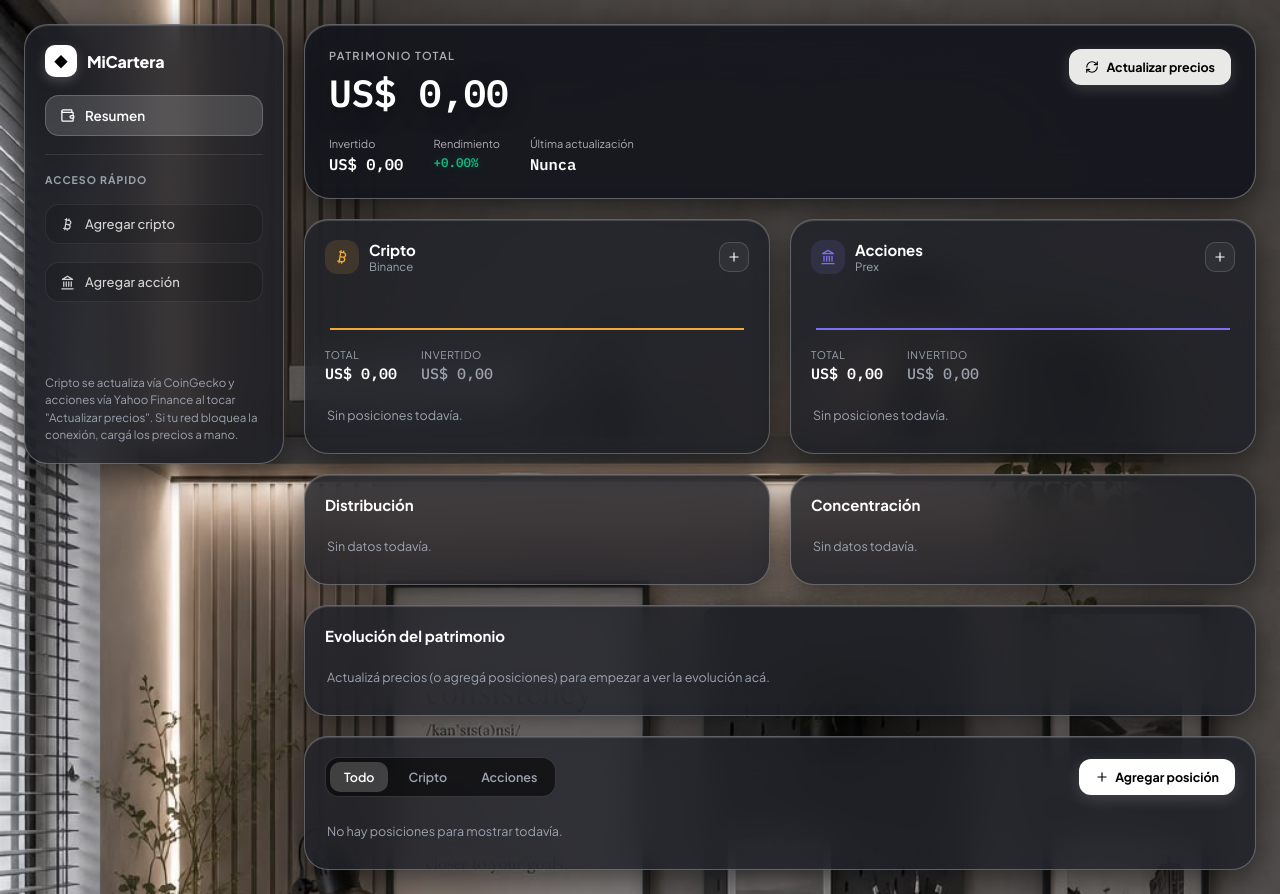
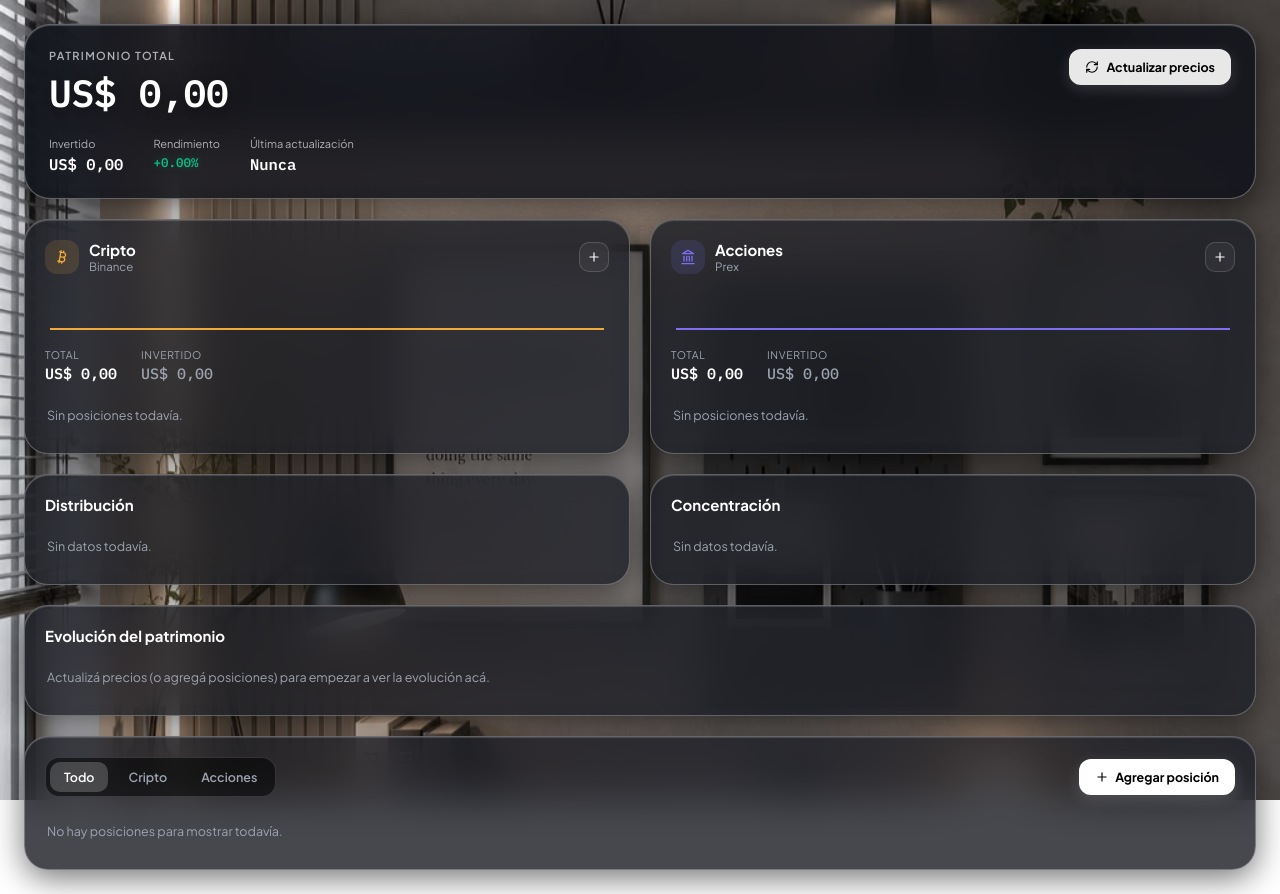
Before and after one commit to laurensilva-lab/idraft-portfolio, a React (Vite) app: page / in a window 1280 px wide. Built offline with nearby package versions, Linux system fonts and the light colour scheme.

Commit message:
fix: remove sidebar, center layout, fix scroll blur bug

```diff
--- a/src/App.jsx
+++ b/src/App.jsx
@@ -1,6 +1,5 @@
 import { useState, useEffect } from "react";
 import Background from "./components/Background.jsx";
-import Sidebar from "./components/Sidebar.jsx";
 import Hero from "./components/Hero.jsx";
 import PortfolioWidget from "./components/PortfolioWidget.jsx";
 import DonutMini from "./components/DonutMini.jsx";
@@ -218,10 +217,7 @@ export default function App() {
     <div className="appOuter">
       <Background />
 
-      <div className="shell">
-        <Sidebar onAddCrypto={() => openAddForm("crypto")} onAddStock={() => openAddForm("stocks")} />
-
-        <main className="main">
+      <main className="main">
           <Hero
             totalAll={totalAll}
             investedAll={investedAll}
@@ -287,8 +283,7 @@ export default function App() {
             onSubmit={submitForm}
             onCancel={closeForm}
           />
-        </main>
-      </div>
+      </main>
 
       {expandedWidget && <div className="backdropOverlay" onClick={() => setExpandedWidget(null)} />}
     </div>
--- a/src/styles.css
+++ b/src/styles.css
@@ -28,14 +28,20 @@ html, body, #root {
 }
 
 body {
+  font-family: 'Plus Jakarta Sans', -apple-system, BlinkMacSystemFont, sans-serif;
+  color: var(--text);
+  overflow-x: hidden;
+}
+
+body::before {
+  content: "";
+  position: fixed;
+  inset: 0;
+  z-index: -1;
   background-image: url("./IMG/FONDOWEB.jpg");
   background-size: cover;
   background-position: center 30%;
   background-repeat: no-repeat;
-  background-attachment: fixed;
-  font-family: 'Plus Jakarta Sans', -apple-system, BlinkMacSystemFont, sans-serif;
-  color: var(--text);
-  overflow-x: hidden;
 }
 
 /* 2. Contenedor principal a pantalla completa */
@@ -52,16 +58,7 @@ body {
 /* Desactivamos los blobs viejos para evitar superposición de colores pastel */
 .bgLayer { display: none; }
 
-.shell {
-  position: relative;
-  z-index: 1;
-  display: grid;
-  grid-template-columns: 260px 1fr;
-  gap: 20px;
-  align-items: start;
-  width: 100%;
-}
-@media (max-width: 900px) { .shell { grid-template-columns: 1fr; } }
+/* shell ya no se usa, todo va en .main directo */
 
 /* 3. Paneles estilo Cristal Esmerilado (Glassmorphism) */
 .glass {
@@ -153,7 +150,16 @@ body {
 .sidebarSpacer { flex: 1; }
 .sidebarNote { font-size: 11.5px; color: var(--text-muted); line-height: 1.5; }
 
-.main { display: flex; flex-direction: column; gap: 20px; }
+.main {
+  display: flex;
+  flex-direction: column;
+  gap: 20px;
+  width: 100%;
+  max-width: 1400px;
+  margin: 0 auto;
+  position: relative;
+  z-index: 1;
+}
 
 /* 5. Header / Hero */
 .hero { display: flex; flex-direction: column; }
```
